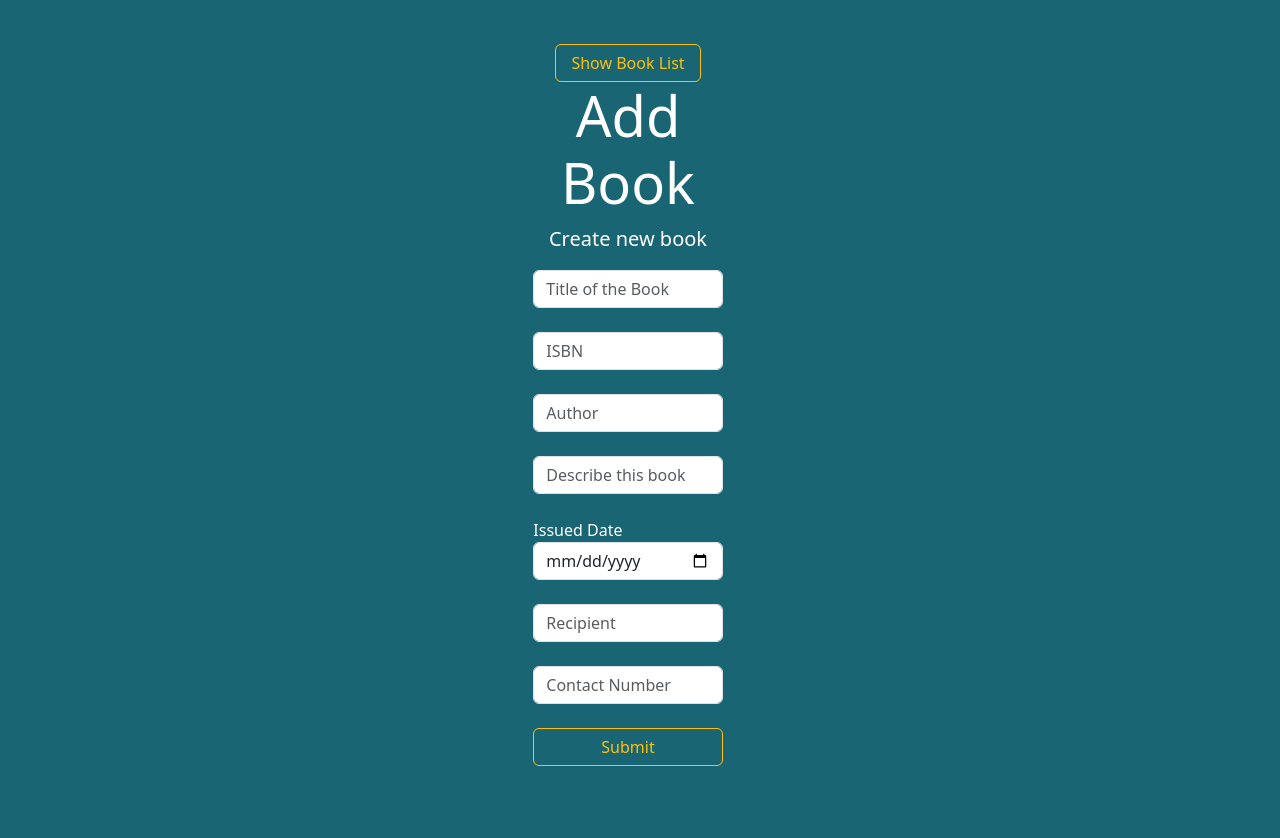
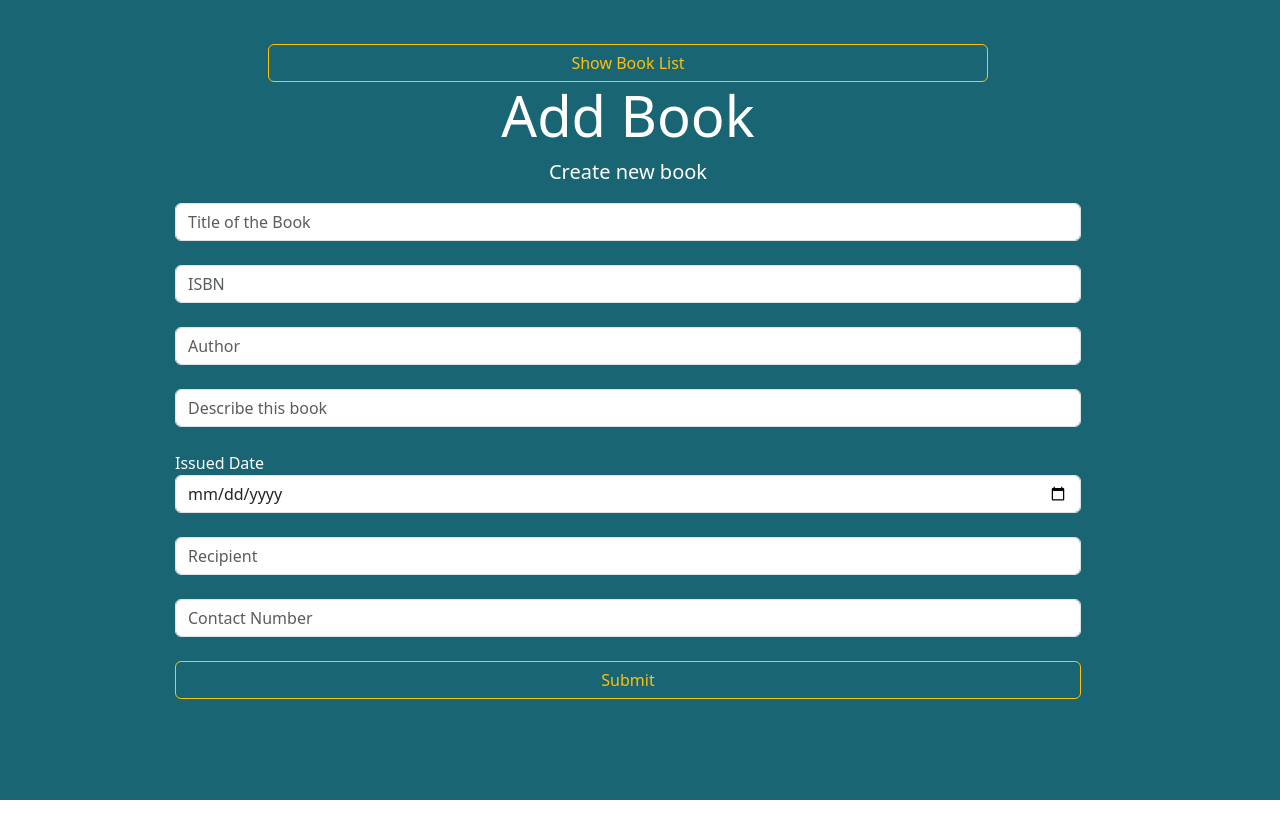
Before and after one commit to bijay-develops/Books_records_client, a React (Vite) app: page /create-book in a window 1280 px wide. Shown: the top 838 px of the page. After the commit the page ends 800 px from the top, so only its background shows below. Built offline with nearby package versions, Linux system fonts and the light colour scheme.

Commit message:
css updated

```diff
--- a/src/App.css
+++ b/src/App.css
@@ -12,7 +12,7 @@
   justify-content: center;
   background-color: #196573;
   min-height: 100vh;
-  padding: 500px;
+  /* padding: 500px; */
   padding-top: 20px;
   color: white;
 }
@@ -25,7 +25,7 @@
 
 .UpdateBookInfo {
   background-color: #196573;
-  padding: 400px;
+  /* padding: 400px; */
   justify-content: center;
   padding-top: 10px;
   min-height: 100vh;
```
